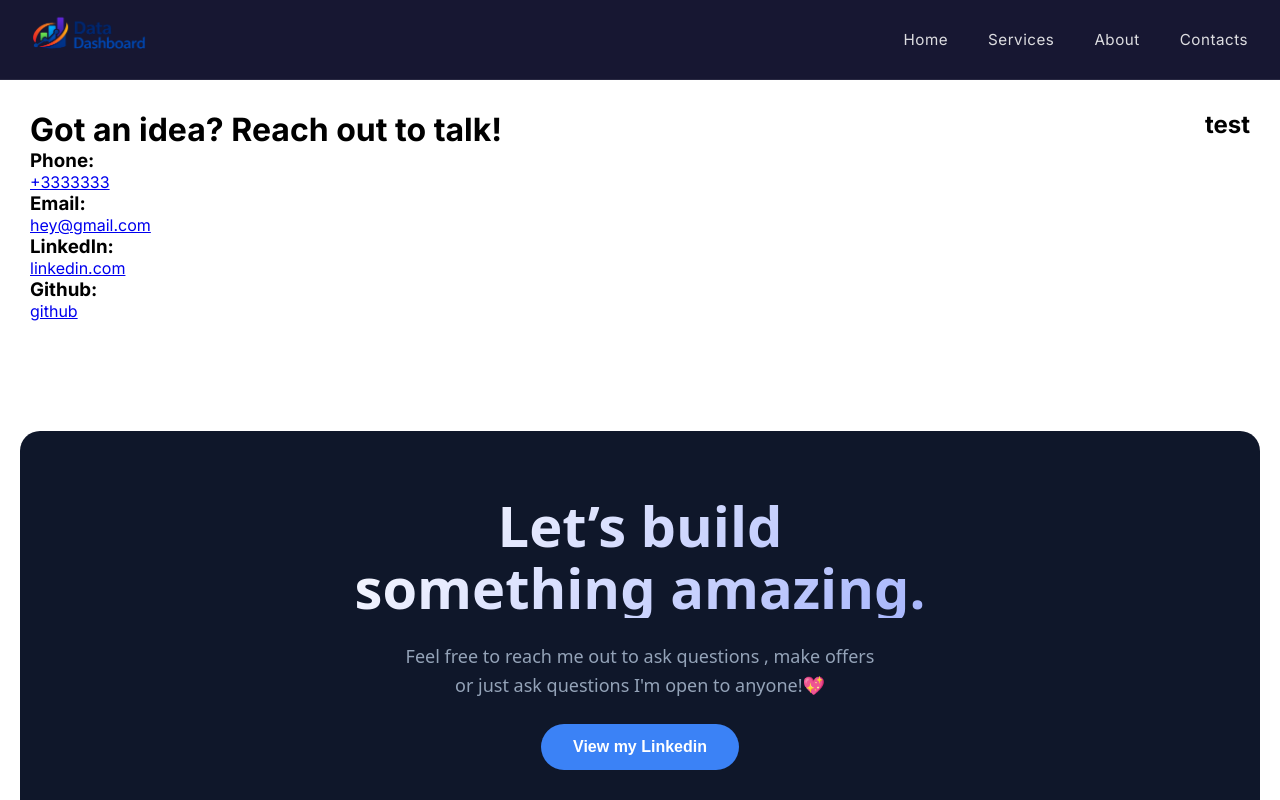
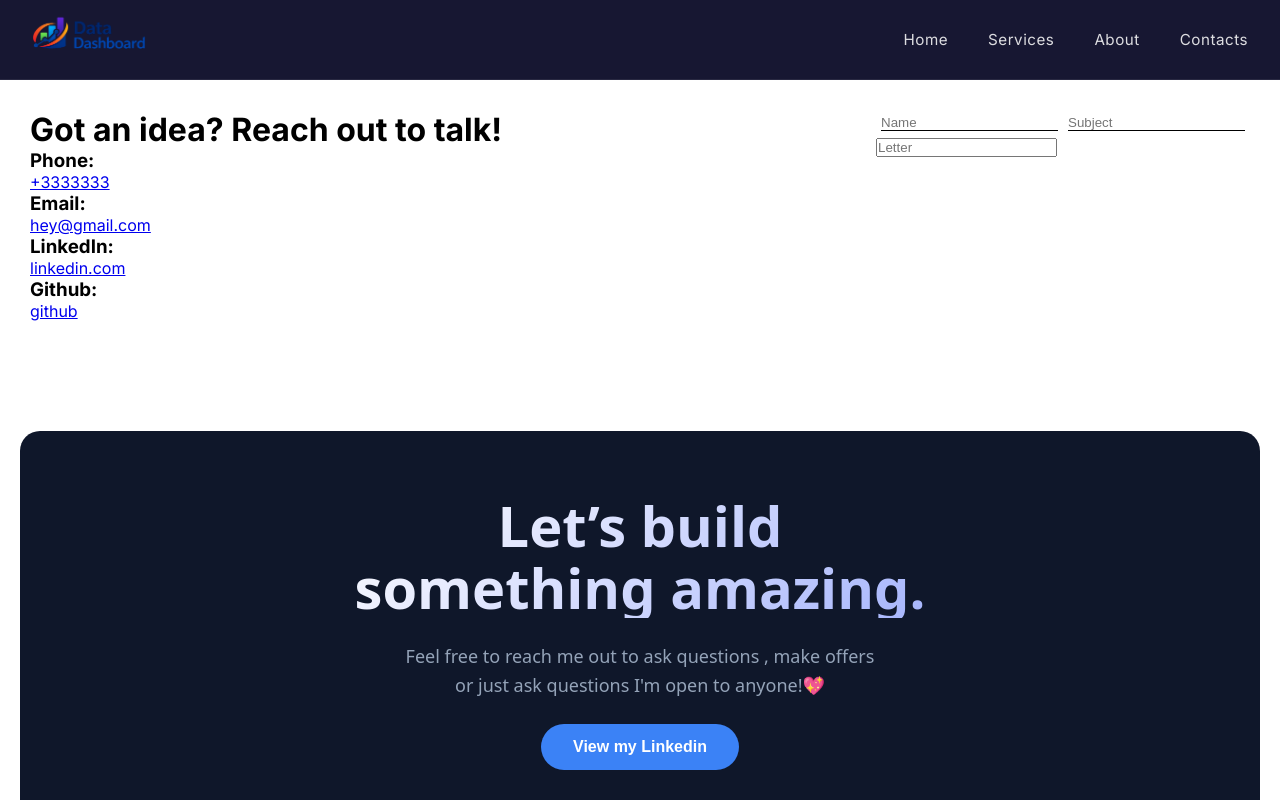
Before and after one commit to techexplorer152/Data-Dashboard, a React (Vite) app in the folder Frontend/: page /contact in a window 1280 px wide. Shown: the top 800 px of the page. Built offline with nearby package versions, Linux system fonts and the light colour scheme.

Commit message:
working on it

```diff
--- a/Frontend/src/pages/Contact/Contacts.module.css
+++ b/Frontend/src/pages/Contact/Contacts.module.css
@@ -5,3 +5,15 @@
     margin: 30px;
     font-family: "Inter", "Helvetica Neue", Arial, sans-serif;
 }
+
+.input_first input{
+    border: none;
+    border-bottom: 1px solid #000;
+    margin: 5px;
+}
+.input_first input:active{
+    border: none;
+}
+.input_first input:focus{
+    border: none;
+}
--- a/Frontend/src/pages/Contact/Contacts.tsx
+++ b/Frontend/src/pages/Contact/Contacts.tsx
@@ -37,7 +37,13 @@ import styles from './Contacts.module.css'
 
            </div>
            <div className={styles.right_part}>
-               <h2>test</h2>
+              <div className={styles.contact_box}>
+                  <div className={styles.input_first} style={{display:"flex",flexDirection:"row"}}>
+                      <input placeholder="Name"/>
+                      <input placeholder="Subject"/>
+                  </div>
+                  <input placeholder="Letter"/>
+              </div>
 
            </div>
 
```
